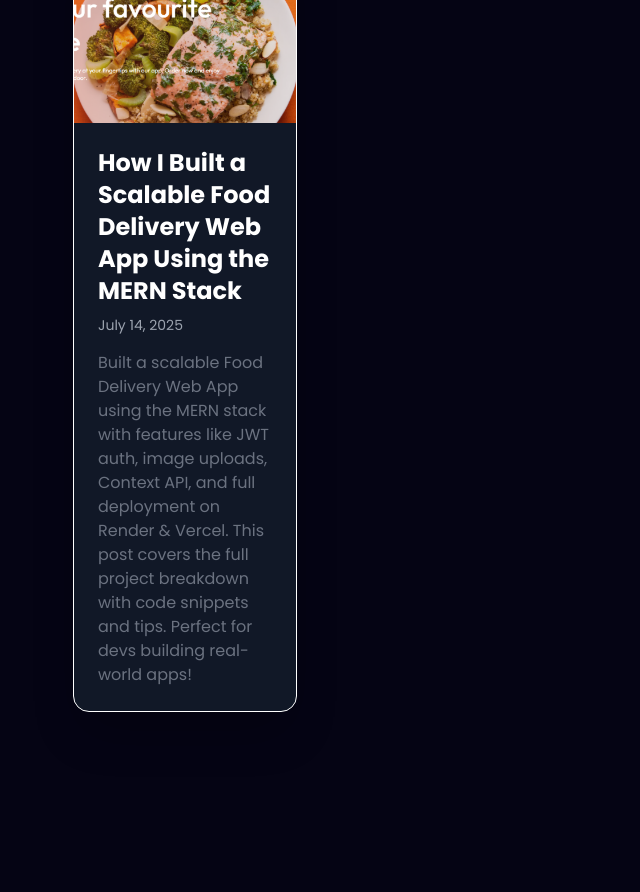
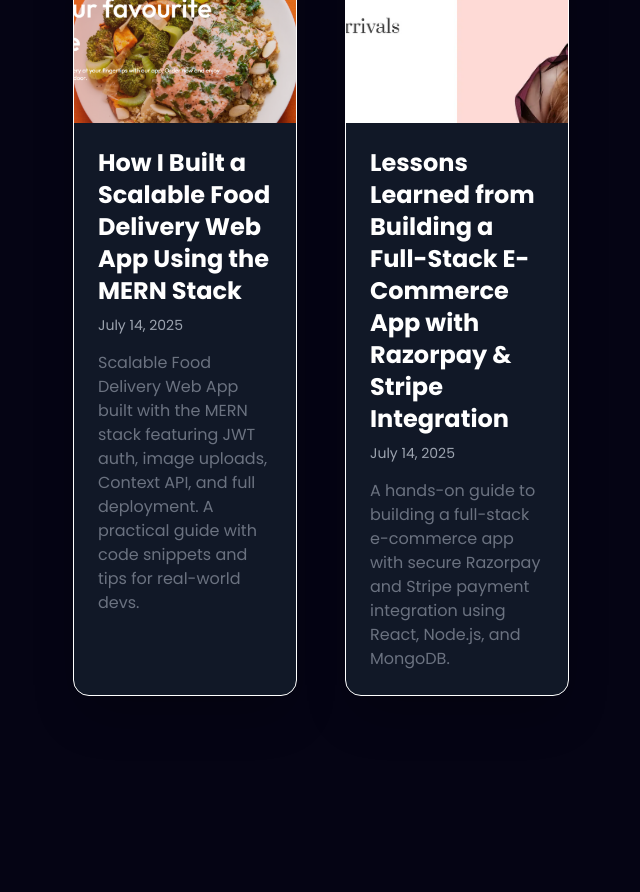
Before and after one commit to Aditya1517/Portfolio, a React (Vite) app: page / in a window 1280 px wide. Shown: the part 5760-6652 px from the top of the page, without its empty margins (183-823 px from the left). Built offline with nearby package versions, Linux system fonts and the light colour scheme.

Commit message:
added new blog

```diff
--- a/src/constants.js
+++ b/src/constants.js
@@ -44,6 +44,7 @@ import blog1 from './assets/blogs/blog1.png';
 import blog2 from './assets/blogs/blog2.png';
 import blog3 from './assets/blogs/blog3.png';
 import blog4 from './assets/blogs/blog4.png';
+import blog5 from './assets/blogs/blog5.png';
 
 export const SkillsInfo = [
   {
@@ -229,9 +230,17 @@ export const SkillsInfo = [
   {
     id: 3,
     title: "How I Built a Scalable Food Delivery Web App Using the MERN Stack",
-    description: "Built a scalable Food Delivery Web App using the MERN stack with features like JWT auth, image uploads, Context API, and full deployment on Render & Vercel. This post covers the full project breakdown with code snippets and tips. Perfect for devs building real-world apps!",
+    description: "Scalable Food Delivery Web App built with the MERN stack featuring JWT auth, image uploads, Context API, and full deployment. A practical guide with code snippets and tips for real-world devs.",
     image: blog4,
     date: "July 14, 2025",
     link: "https://medium.com/@adityamohiteakm/how-i-built-a-scalable-food-delivery-web-app-using-the-mern-stack-9b8365795fb7"
   },
+  {
+    id: 4,
+    title: "Lessons Learned from Building a Full-Stack E-Commerce App with Razorpay & Stripe Integration",
+    description: "A hands-on guide to building a full-stack e-commerce app with secure Razorpay and Stripe payment integration using React, Node.js, and MongoDB.",
+    image: blog5,
+    date: "July 14, 2025",
+    link: "https://medium.com/@adityamohiteakm/lessons-learned-from-building-a-full-stack-e-commerce-app-with-razorpay-stripe-integration-9d4d2ec0a2d7"
+  },
 ];
```
Also changed, not shown: src/assets/blogs/blog5.png (added).
